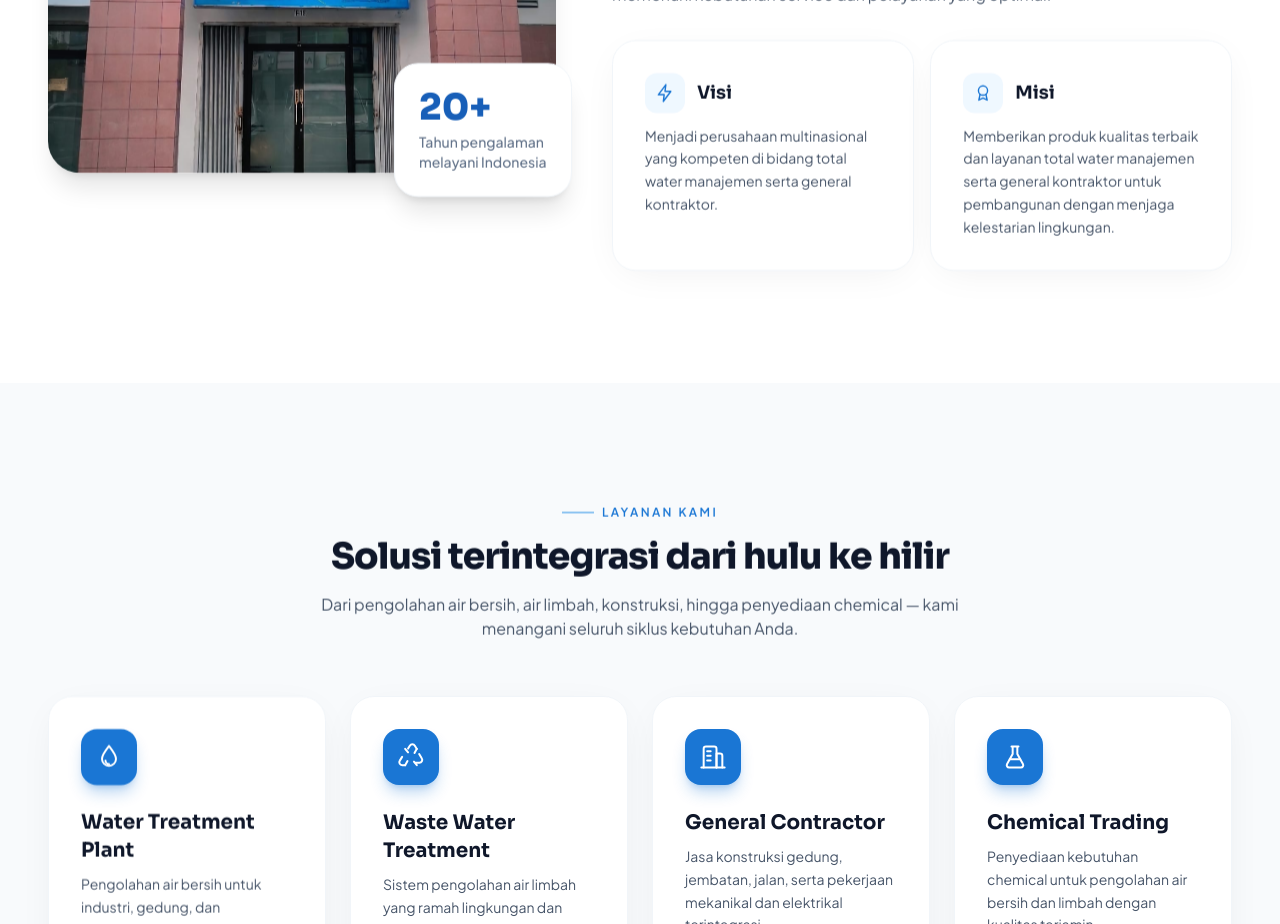
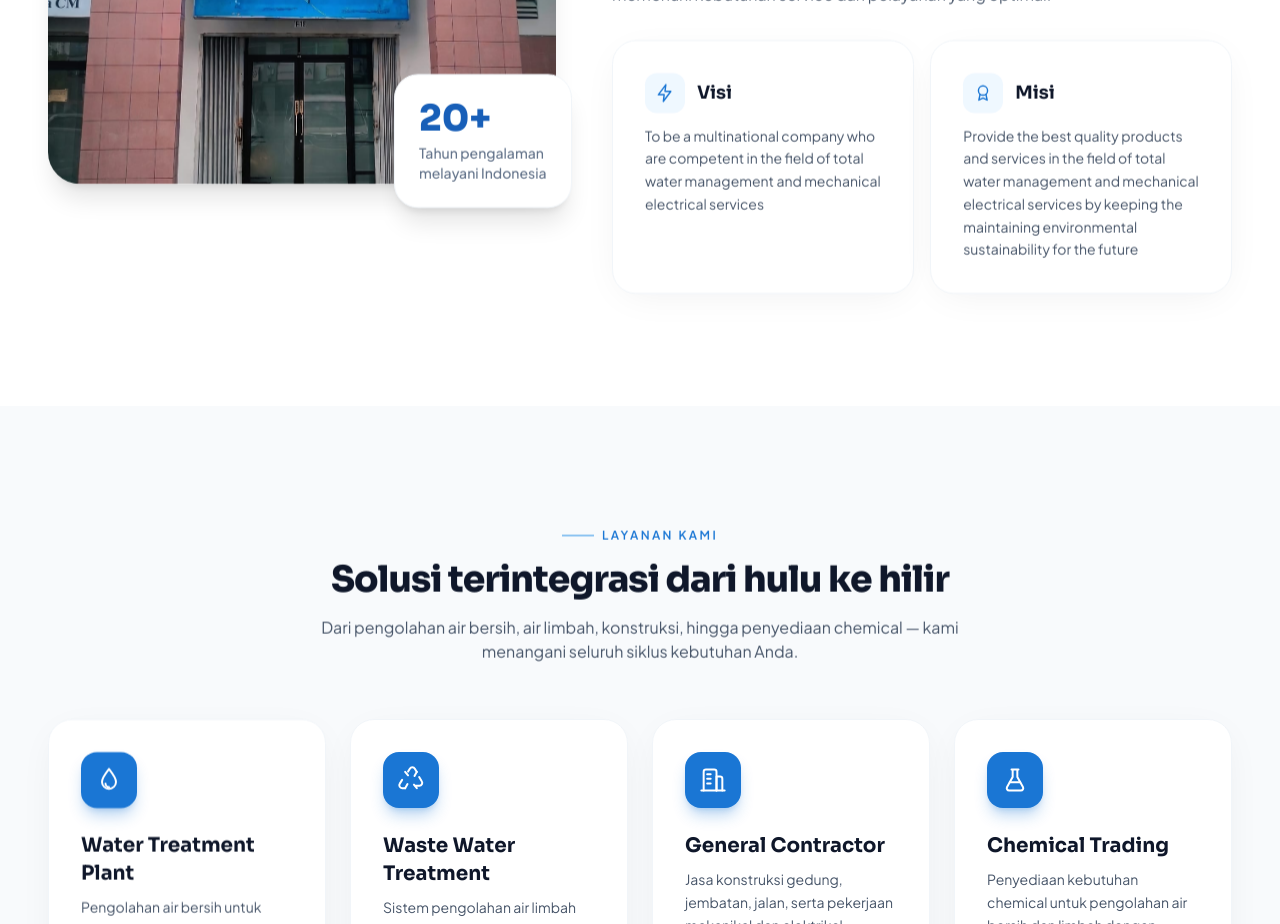
Before and after one commit to onlybot12/Farmel, a React (Vite) app: page / in a window 1280 px wide. Shown: the part 1380-2304 px from the top of the page. Built offline with nearby package versions, Linux system fonts and the light colour scheme.

Commit message:
Update Profile.tsx

```diff
--- a/src/components/Profile.tsx
+++ b/src/components/Profile.tsx
@@ -38,7 +38,7 @@ export function Profile() {
             untuk memenuhi kebutuhan service dan pelayanan yang optimal.
           </p>
 
-          {/* Visi Misi */}
+          { }
           <div className="mt-8 grid gap-4 sm:grid-cols-2">
             <div className="card">
               <div className="flex items-center gap-3">
@@ -48,8 +48,7 @@ export function Profile() {
                 <h3 className="font-display text-lg font-bold text-slate-900">Visi</h3>
               </div>
               <p className="mt-3 text-sm leading-relaxed text-slate-600">
-                Menjadi perusahaan multinasional yang kompeten di bidang total water
-                manajemen serta general kontraktor.
+                To be a multinational company who are competent in the field of total water management and mechanical electrical services
               </p>
             </div>
             <div className="card">
@@ -60,8 +59,7 @@ export function Profile() {
                 <h3 className="font-display text-lg font-bold text-slate-900">Misi</h3>
               </div>
               <p className="mt-3 text-sm leading-relaxed text-slate-600">
-                Memberikan produk kualitas terbaik dan layanan total water manajemen serta
-                general kontraktor untuk pembangunan dengan menjaga kelestarian lingkungan.
+                Provide the best quality products and services in the field of total water management and mechanical electrical services by keeping the maintaining environmental sustainability for the future
               </p>
             </div>
           </div>
```
